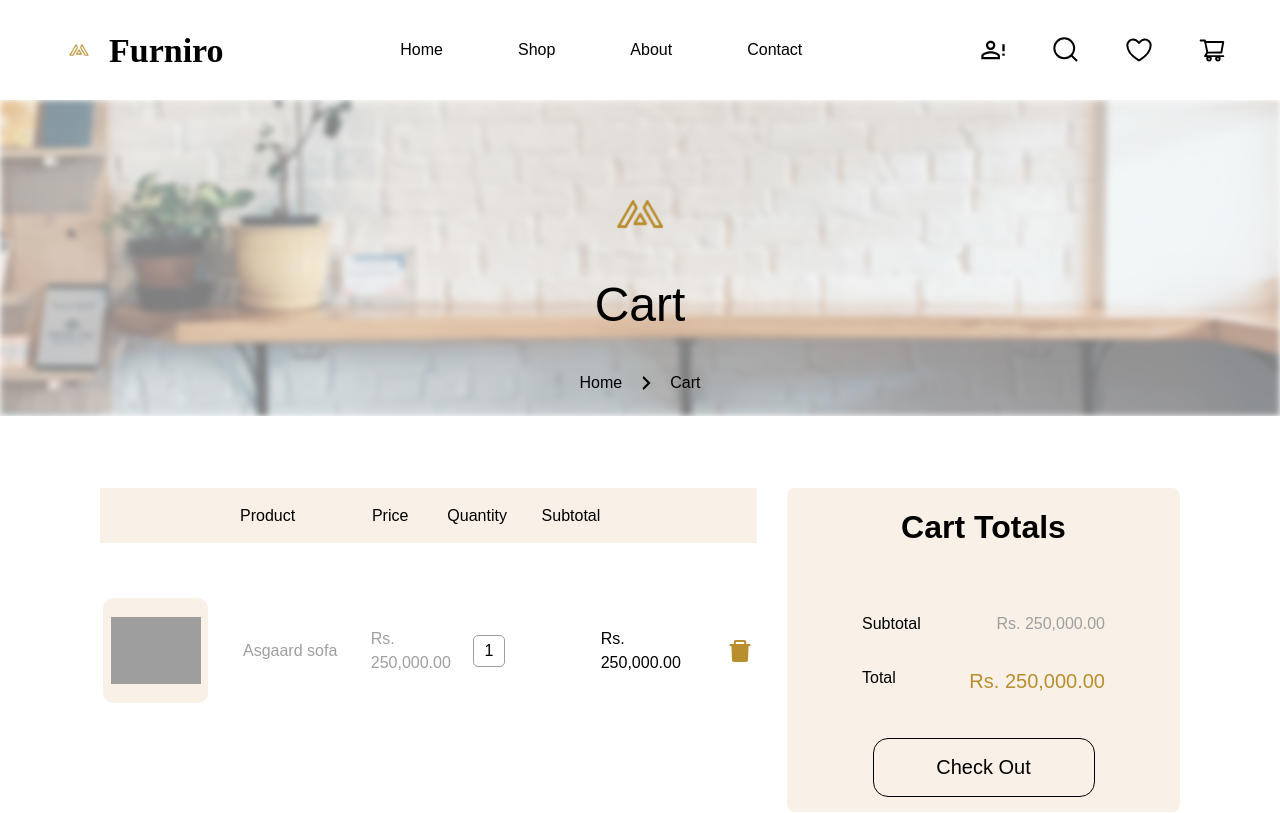
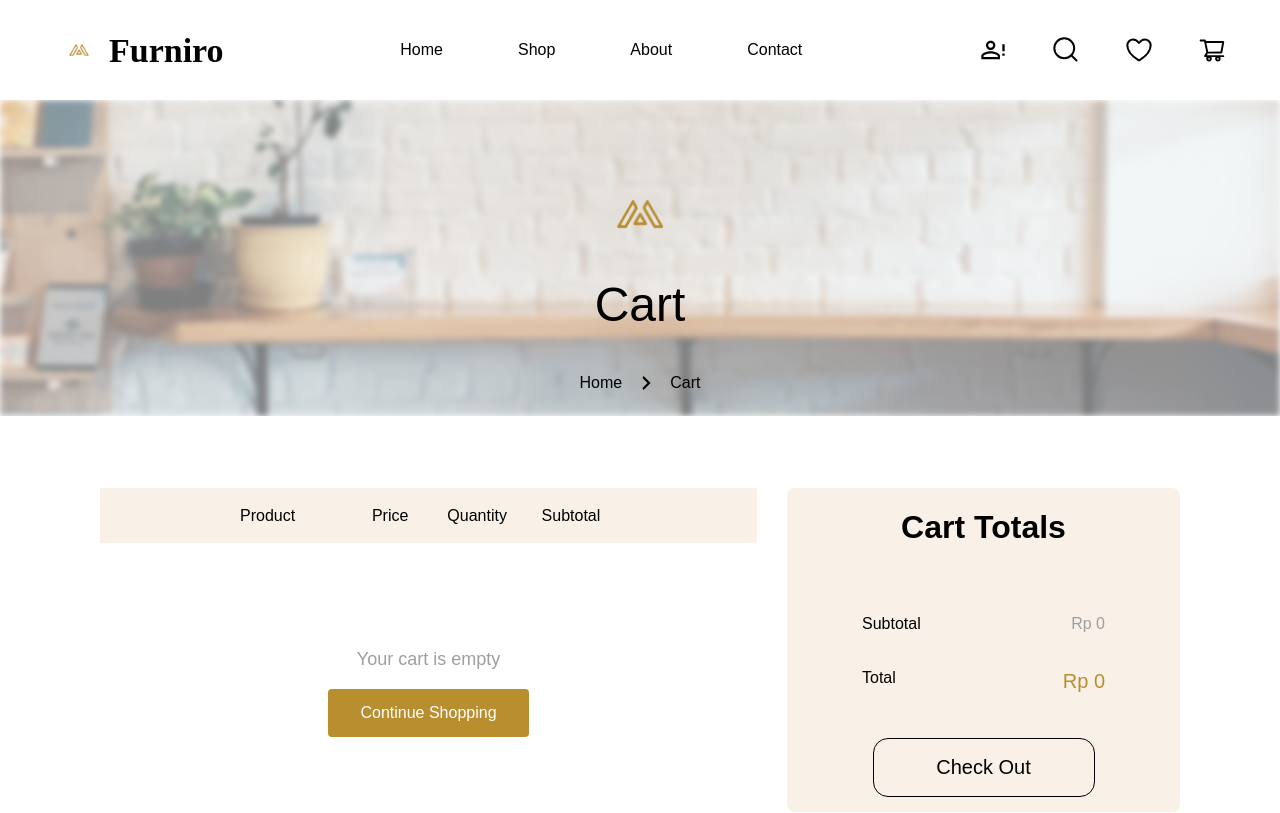
Before and after one commit to rishit-exe/E-Commerce-Website, a Next.js app: page /cart in a window 1280 px wide. Shown: the top 813 px of the page. Built offline with nearby package versions, Linux system fonts and the light colour scheme; grey boxes are pictures that could not be loaded.

Commit message:
fix: Made the shopping cart functional

```diff
--- a/app/cart/page.tsx
+++ b/app/cart/page.tsx
@@ -5,11 +5,23 @@ import Image from "next/image";
 import Header from "@/components/Header";
 import Footer from "@/components/Footer";
 import FeaturesSection from "@/components/FeaturesSection";
+import { useCart } from "@/context/CartContext";
 
 export default function Cart() {
-  const [quantity, setQuantity] = useState(1);
-  const pricePerItem = 250000;
-  const subtotal = pricePerItem * quantity;
+  const { cartItems, removeFromCart, updateQuantity } = useCart();
+
+  const parsePrice = (priceString: string | number): number => {
+    const str = typeof priceString === 'string' ? priceString : String(priceString);
+    // Remove currency symbols and spaces, then replace dots with empty string (for Indonesian format)
+    // Keep only numbers
+    const cleaned = str.replace(/[^\d]/g, '');
+    return parseFloat(cleaned) || 0;
+  };
+
+  const total = cartItems.reduce((sum, item) => {
+    const price = parsePrice(item.price);
+    return sum + (price * item.quantity);
+  }, 0);
 
   return (
     <div className="bg-white min-h-screen">
@@ -78,28 +90,46 @@ export default function Cart() {
             </div>
 
             {/* Mobile Card Layout */}
+            {cartItems.length === 0 ? (
+              <div className="text-center py-12">
+                <p className="text-[#9F9F9F] text-[18px] mb-4">Your cart is empty</p>
+                <a href="/shop" className="inline-block bg-[#B88E2F] text-white px-8 py-3 rounded hover:bg-[#A07828] transition-colors">
+                  Continue Shopping
+                </a>
+              </div>
+            ) : (
+              <>
+                {cartItems.map((item) => {
+                  const itemPrice = parsePrice(item.price);
+                  const itemSubtotal = itemPrice * item.quantity;
+
+                  return (
+                    <div key={item.id}>
+                      {/* Mobile */}
                       <div className="lg:hidden bg-white border border-[#E8E8E8] rounded-lg p-4 mb-6">
                         <div className="flex gap-4 mb-4">
                           <div className="w-20 h-20 bg-[#F9F1E7] rounded-lg flex items-center justify-center shrink-0">
                             <Image
-                    src="/cart/asgaard-sofa.jpg"
-                    alt="Asgaard sofa"
+                              src={item.image}
+                              alt={item.title}
                               width={70}
                               height={70}
                               className="object-contain"
                             />
                           </div>
                           <div className="flex-1">
-                  <h3 className="font-medium text-[16px] text-black mb-2">Asgaard sofa</h3>
-                  <p className="font-normal text-[14px] text-[#9F9F9F] mb-1">Rs. 250,000.00</p>
+                            <h3 className="font-medium text-[16px] text-black mb-2">{item.title}</h3>
+                            <p className="font-normal text-[14px] text-[#9F9F9F] mb-1">{item.price}</p>
                             <div className="flex items-center gap-3">
-                    <div className="border border-[#9F9F9F] rounded-[5px] px-3 py-1">
-                      <span className="font-normal text-[14px] text-black">{quantity}</span>
+                              <div className="border border-[#9F9F9F] rounded-[5px] flex items-center">
+                                <button onClick={() => updateQuantity(item.id, item.quantity - 1)} className="px-2 py-1 hover:bg-gray-100">-</button>
+                                <span className="font-normal text-[14px] text-black px-3">{item.quantity}</span>
+                                <button onClick={() => updateQuantity(item.id, item.quantity + 1)} className="px-2 py-1 hover:bg-gray-100">+</button>
                               </div>
-                    <p className="font-medium text-[16px] text-black">Rs. {subtotal.toLocaleString()}.00</p>
+                              <p className="font-medium text-[16px] text-black">Rp {itemSubtotal.toLocaleString('id-ID')}</p>
                             </div>
                           </div>
-                <button className="shrink-0">
+                          <button onClick={() => removeFromCart(item.id)} className="shrink-0">
                             <Image
                               src="/cart/delete-icon.svg"
                               alt="Delete"
@@ -112,12 +142,12 @@ export default function Cart() {
                       </div>
 
                       {/* Desktop Cart Item */}
-            <div className="hidden lg:flex items-center px-[3px]">
+                      <div className="hidden lg:flex items-center px-[3px] mb-8">
                         {/* Product Image */}
                         <div className="w-[105px] h-[105px] bg-[#F9F1E7] rounded-[10px] flex items-center justify-center mr-[35px]">
                           <Image
-                  src="/cart/asgaard-sofa.jpg"
-                  alt="Asgaard sofa"
+                            src={item.image}
+                            alt={item.title}
                             width={90}
                             height={90}
                             className="object-contain"
@@ -127,21 +157,23 @@ export default function Cart() {
                         {/* Product Details */}
                         <div className="flex items-center flex-1">
                           <div className="w-[25%]">
-                  <p className="font-normal text-[16px] text-[#9F9F9F]">Asgaard sofa</p>
+                            <p className="font-normal text-[16px] text-[#9F9F9F]">{item.title}</p>
                           </div>
                           <div className="w-[20%]">
-                  <p className="font-normal text-[16px] text-[#9F9F9F]">Rs. 250,000.00</p>
+                            <p className="font-normal text-[16px] text-[#9F9F9F]">{item.price}</p>
                           </div>
                           <div className="w-[25%]">
-                  <div className="border border-[#9F9F9F] rounded-[5px] w-[32px] h-[32px] flex items-center justify-center">
-                    <span className="font-normal text-[16px] text-black">{quantity}</span>
+                            <div className="border border-[#9F9F9F] rounded-[5px] flex items-center w-fit">
+                              <button onClick={() => updateQuantity(item.id, item.quantity - 1)} className="px-3 py-2 hover:bg-gray-100">-</button>
+                              <span className="font-normal text-[16px] text-black px-4">{item.quantity}</span>
+                              <button onClick={() => updateQuantity(item.id, item.quantity + 1)} className="px-3 py-2 hover:bg-gray-100">+</button>
                             </div>
                           </div>
                           <div className="w-[20%]">
-                  <p className="font-normal text-[16px] text-black">Rs. {subtotal.toLocaleString()}.00</p>
+                            <p className="font-normal text-[16px] text-black">Rp {itemSubtotal.toLocaleString('id-ID')}</p>
                           </div>
                           <div className="w-[10%] flex justify-end">
-                  <button className="w-7 h-7">
+                            <button onClick={() => removeFromCart(item.id)} className="w-7 h-7">
                               <Image
                                 src="/cart/delete-icon.svg"
                                 alt="Delete"
@@ -154,6 +186,11 @@ export default function Cart() {
                         </div>
                       </div>
                     </div>
+                  );
+                })}
+              </>
+            )}
+          </div>
 
           {/* Cart Totals */}
           <div className="w-full lg:w-[393px] bg-[#F9F1E7] rounded-lg p-6 sm:p-8 lg:px-[75px] lg:py-[15px]">
@@ -162,13 +199,13 @@ export default function Cart() {
             {/* Subtotal */}
             <div className="flex justify-between mb-5 sm:mb-6 lg:mb-[30px]">
               <span className="font-medium text-[14px] sm:text-[16px] text-black">Subtotal</span>
-              <span className="font-normal text-[14px] sm:text-[16px] text-[#9F9F9F]">Rs. {subtotal.toLocaleString()}.00</span>
+              <span className="font-normal text-[14px] sm:text-[16px] text-[#9F9F9F]">Rp {total.toLocaleString('id-ID')}</span>
             </div>
 
             {/* Total */}
             <div className="flex justify-between mb-6 sm:mb-8 lg:mb-[42px]">
               <span className="font-medium text-[14px] sm:text-[16px] text-black">Total</span>
-              <span className="font-medium text-[18px] sm:text-[20px] text-[#B88E2F]">Rs. {subtotal.toLocaleString()}.00</span>
+              <span className="font-medium text-[18px] sm:text-[20px] text-[#B88E2F]">Rp {total.toLocaleString('id-ID')}</span>
             </div>
 
             {/* Check Out Button */}
--- a/app/layout.tsx
+++ b/app/layout.tsx
@@ -1,6 +1,7 @@
 import type { Metadata } from "next";
 import { Geist, Geist_Mono } from "next/font/google";
 import "./globals.css";
+import { CartProvider } from "@/context/CartContext";
 
 const geistSans = Geist({
   variable: "--font-geist-sans",
@@ -30,7 +31,9 @@ export default function RootLayout({
       <body
         className={`${geistSans.variable} ${geistMono.variable} antialiased`}
       >
-        {children}
+        <CartProvider>
+          {children}
+        </CartProvider>
       </body>
     </html>
   );
--- a/app/single-product/page.tsx
+++ b/app/single-product/page.tsx
@@ -5,6 +5,7 @@ import Header from '@/components/Header';
 import Footer from '@/components/Footer';
 import ProductCard from '@/components/ProductCard';
 import productsData from '@/data/products.json';
+import { useCart } from '@/context/CartContext';
 
 // Product Images
 const imgAsgaardMain = "/single-product/asgaard-main.jpg";
@@ -78,12 +79,38 @@ function ProductGallery() {
 }
 
 function ProductDetails() {
+  const { addToCart } = useCart();
   const [quantity, setQuantity] = useState(1);
   const [selectedSize, setSelectedSize] = useState('L');
   const [selectedColor, setSelectedColor] = useState('#816DFA');
+  const [showNotification, setShowNotification] = useState(false);
+
+  const handleAddToCart = () => {
+    const product = {
+      id: 'asgaard-sofa',
+      title: 'Asgaard sofa',
+      price: 'Rp 250.000',
+      image: imgAsgaardMain
+    };
+
+    // Add the product multiple times based on quantity
+    for (let i = 0; i < quantity; i++) {
+      addToCart(product);
+    }
+
+    setShowNotification(true);
+    setTimeout(() => setShowNotification(false), 2000);
+  };
 
   return (
     <div className="flex flex-col">
+      {/* Notification Toast */}
+      {showNotification && (
+        <div className="fixed top-24 right-4 bg-[#B88E2F] text-white px-6 py-3 rounded-lg shadow-lg z-50 animate-fade-in">
+          Added to cart!
+        </div>
+      )}
+
       <h1 className="text-black font-normal text-[28px] sm:text-[36px] lg:text-[42px] mb-3 lg:mb-[16px]">Asgaard sofa</h1>
       <p className="text-[#9F9F9F] font-medium text-[20px] sm:text-[22px] lg:text-[24px] mb-3 lg:mb-[16px]">Rs. 250,000.00</p>
 
@@ -167,7 +194,10 @@ function ProductDetails() {
         </div>
 
         {/* Add to Cart */}
-        <button className="border border-black rounded-[15px] w-full sm:flex-1 lg:w-[215px] h-12 sm:h-14 lg:h-[64px] text-black font-normal text-[16px] sm:text-[18px] lg:text-[20px] hover:bg-black hover:text-white transition-colors">
+        <button
+          onClick={handleAddToCart}
+          className="border border-black rounded-[15px] w-full sm:flex-1 lg:w-[215px] h-12 sm:h-14 lg:h-[64px] text-black font-normal text-[16px] sm:text-[18px] lg:text-[20px] hover:bg-black hover:text-white transition-colors"
+        >
           Add To Cart
         </button>
 
--- a/components/Header.tsx
+++ b/components/Header.tsx
@@ -2,6 +2,7 @@
 
 import { useState } from "react";
 import Image from "next/image";
+import { useCart } from "@/context/CartContext";
 
 const imgLogo = "/home/logo.png";
 const imgIconAccount = "/home/icon-account.svg";
@@ -11,6 +12,7 @@ const imgIconCart = "/home/icon-cart.svg";
 
 export default function Header({ className }: { className?: string }) {
   const [isMobileMenuOpen, setIsMobileMenuOpen] = useState(false);
+  const { cartCount } = useCart();
 
   return (
     <header className={`bg-white ${className || ''}`}>
@@ -34,8 +36,13 @@ export default function Header({ className }: { className?: string }) {
           <Image src={imgIconAccount} alt="Account" width={24} height={24} className="cursor-pointer sm:w-7 sm:h-7" />
           <Image src={imgIconSearch} alt="Search" width={24} height={24} className="cursor-pointer sm:w-7 sm:h-7" />
           <Image src={imgIconHeart} alt="Wishlist" width={24} height={24} className="cursor-pointer sm:w-7 sm:h-7" />
-          <a href="/cart">
+          <a href="/cart" className="relative">
             <Image src={imgIconCart} alt="Cart" width={24} height={24} className="cursor-pointer sm:w-7 sm:h-7" />
+            {cartCount > 0 && (
+              <span className="absolute -top-2 -right-2 bg-[#B88E2F] text-white text-xs w-5 h-5 rounded-full flex items-center justify-center font-medium">
+                {cartCount}
+              </span>
+            )}
           </a>
         </div>
 
@@ -63,8 +70,13 @@ export default function Header({ className }: { className?: string }) {
               <Image src={imgIconAccount} alt="Account" width={28} height={28} className="cursor-pointer hover:opacity-70 transition-opacity" />
               <Image src={imgIconSearch} alt="Search" width={28} height={28} className="cursor-pointer hover:opacity-70 transition-opacity" />
               <Image src={imgIconHeart} alt="Wishlist" width={28} height={28} className="cursor-pointer hover:opacity-70 transition-opacity" />
-              <a href="/cart" onClick={() => setIsMobileMenuOpen(false)}>
+              <a href="/cart" onClick={() => setIsMobileMenuOpen(false)} className="relative">
                 <Image src={imgIconCart} alt="Cart" width={28} height={28} className="cursor-pointer hover:opacity-70 transition-opacity" />
+                {cartCount > 0 && (
+                  <span className="absolute -top-2 -right-2 bg-[#B88E2F] text-white text-xs w-5 h-5 rounded-full flex items-center justify-center font-medium">
+                    {cartCount}
+                  </span>
+                )}
               </a>
             </div>
           </div>
--- a/components/ProductCard.tsx
+++ b/components/ProductCard.tsx
@@ -1,9 +1,10 @@
 'use client';
 
-import React from 'react';
+import React, { useState } from 'react';
 import Image from 'next/image';
 import Link from 'next/link';
 import { useRouter } from 'next/navigation';
+import { useCart } from '@/context/CartContext';
 
 // Product Card Icons
 const imgIconShare = "/home/icon-share.svg";
@@ -22,6 +23,20 @@ interface ProductCardProps {
 
 export default function ProductCard({ image, title, description, price, oldPrice, discount, isNew }: ProductCardProps) {
   const router = useRouter();
+  const { addToCart } = useCart();
+  const [showNotification, setShowNotification] = useState(false);
+
+  const handleAddToCart = (e: React.MouseEvent) => {
+    e.stopPropagation();
+    addToCart({
+      id: title.toLowerCase().replace(/\s+/g, '-'),
+      title,
+      price,
+      image,
+    });
+    setShowNotification(true);
+    setTimeout(() => setShowNotification(false), 2000);
+  };
 
   return (
     <div className="group relative bg-[#F4F5F7] overflow-hidden w-full max-w-[285px]">
@@ -48,7 +63,7 @@ export default function ProductCard({ image, title, description, price, oldPrice
           <div className="hidden lg:flex absolute inset-0 bg-[#3A3A3A] bg-opacity-72 opacity-0 group-hover:opacity-100 transition-opacity flex-col items-center justify-center gap-4 lg:gap-6">
             <button
               className="bg-white text-[#B88E2F] font-semibold text-[14px] sm:text-[16px] px-8 sm:px-10 lg:px-[52px] py-2 sm:py-3 hover:bg-gray-100"
-              onClick={(e) => e.stopPropagation()}
+              onClick={handleAddToCart}
             >
               Add to cart
             </button>
@@ -95,6 +110,13 @@ export default function ProductCard({ image, title, description, price, oldPrice
           )}
         </div>
       </div>
+
+      {/* Add to Cart Notification */}
+      {showNotification && (
+        <div className="fixed top-24 right-4 bg-[#B88E2F] text-white px-6 py-3 rounded-lg shadow-lg z-50 animate-fade-in">
+          Added to cart!
+        </div>
+      )}
     </div>
   );
 }
--- /dev/null
+++ b/context/CartContext.tsx
@@ -0,0 +1,109 @@
+'use client';
+
+import React, { createContext, useContext, useState, ReactNode, useEffect } from 'react';
+
+export interface CartItem {
+  id: string;
+  title: string;
+  price: string;
+  image: string;
+  quantity: number;
+}
+
+interface CartContextType {
+  cartItems: CartItem[];
+  addToCart: (item: Omit<CartItem, 'quantity'>) => void;
+  removeFromCart: (id: string) => void;
+  updateQuantity: (id: string, quantity: number) => void;
+  clearCart: () => void;
+  cartCount: number;
+}
+
+const CartContext = createContext<CartContextType | undefined>(undefined);
+
+export function CartProvider({ children }: { children: ReactNode }) {
+  const [cartItems, setCartItems] = useState<CartItem[]>([]);
+  const [isLoaded, setIsLoaded] = useState(false);
+
+  const CART_STORAGE_KEY = 'furniro_ecommerce_cart';
+
+  // Load cart from localStorage on mount
+  useEffect(() => {
+    const savedCart = localStorage.getItem(CART_STORAGE_KEY);
+    if (savedCart) {
+      try {
+        setCartItems(JSON.parse(savedCart));
+      } catch (error) {
+        console.error('Error loading cart:', error);
+      }
+    }
+    setIsLoaded(true);
+  }, []);
+
+  // Save cart to localStorage whenever it changes
+  useEffect(() => {
+    if (isLoaded) {
+      localStorage.setItem(CART_STORAGE_KEY, JSON.stringify(cartItems));
+    }
+  }, [cartItems, isLoaded]);
+
+  const addToCart = (item: Omit<CartItem, 'quantity'>) => {
+    setCartItems((prevItems) => {
+      const existingItem = prevItems.find((i) => i.id === item.id);
+
+      if (existingItem) {
+        return prevItems.map((i) =>
+          i.id === item.id ? { ...i, quantity: i.quantity + 1 } : i
+        );
+      }
+
+      return [...prevItems, { ...item, quantity: 1 }];
+    });
+  };
+
+  const removeFromCart = (id: string) => {
+    setCartItems((prevItems) => prevItems.filter((item) => item.id !== id));
+  };
+
+  const updateQuantity = (id: string, quantity: number) => {
+    if (quantity <= 0) {
+      removeFromCart(id);
+      return;
+    }
+
+    setCartItems((prevItems) =>
+      prevItems.map((item) =>
+        item.id === id ? { ...item, quantity } : item
+      )
+    );
+  };
+
+  const clearCart = () => {
+    setCartItems([]);
+  };
+
+  const cartCount = cartItems.reduce((total, item) => total + item.quantity, 0);
+
+  return (
+    <CartContext.Provider
+      value={{
+        cartItems,
+        addToCart,
+        removeFromCart,
+        updateQuantity,
+        clearCart,
+        cartCount,
+      }}
+    >
+      {children}
+    </CartContext.Provider>
+  );
+}
+
+export function useCart() {
+  const context = useContext(CartContext);
+  if (context === undefined) {
+    throw new Error('useCart must be used within a CartProvider');
+  }
+  return context;
+}
```
Lines whose indentation alone changed are shown as unchanged.
